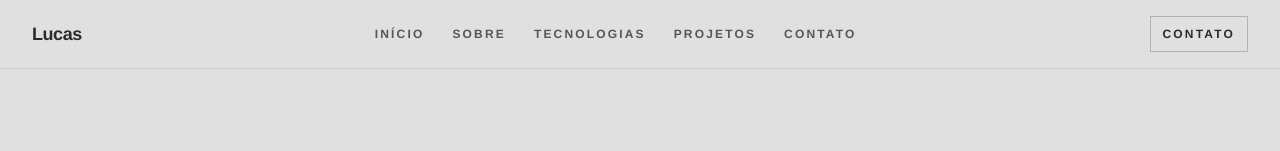
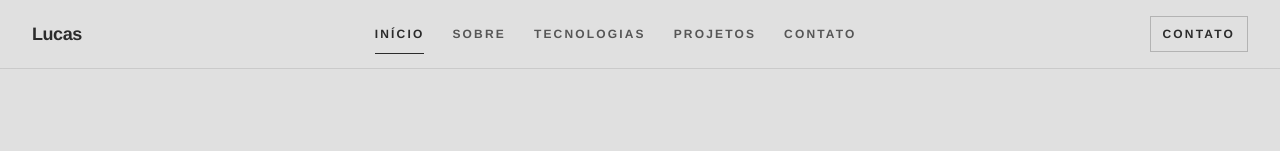
Before and after one commit to LaPachec/portfolio-lucas, a Next.js app: page / in a window 1280 px wide. Shown: the top 151 px of the page. Built offline with nearby package versions, Linux system fonts and the light colour scheme.

Commit message:
feat: add active section navigation

```diff
--- a/src/components/layout/navbar.tsx
+++ b/src/components/layout/navbar.tsx
@@ -1,20 +1,49 @@
 "use client";
 
-import { useState } from "react";
+import { useEffect, useState } from "react";
 import { Menu, X } from "lucide-react";
+import { motion, useReducedMotion } from "motion/react";
 
 import { Button } from "@/components/ui/button";
 
 const navigation = [
-  { label: "Início", href: "#inicio" },
-  { label: "Sobre", href: "#sobre" },
-  { label: "Tecnologias", href: "#tecnologias" },
-  { label: "Projetos", href: "#projetos" },
-  { label: "Contato", href: "#contato" },
+  { label: "Início", href: "#inicio", id: "inicio" },
+  { label: "Sobre", href: "#sobre", id: "sobre" },
+  { label: "Tecnologias", href: "#tecnologias", id: "tecnologias" },
+  { label: "Projetos", href: "#projetos", id: "projetos" },
+  { label: "Contato", href: "#contato", id: "contato" },
 ];
 
 export function Navbar() {
   const [isOpen, setIsOpen] = useState(false);
+  const [activeSection, setActiveSection] = useState("inicio");
+  const reduceMotion = useReducedMotion();
+
+  useEffect(() => {
+    const sections = navigation
+      .map((item) => document.getElementById(item.id))
+      .filter((section): section is HTMLElement => Boolean(section));
+
+    const observer = new IntersectionObserver(
+      (entries) => {
+        const visible = entries
+          .filter((entry) => entry.isIntersecting)
+          .sort((a, b) => b.intersectionRatio - a.intersectionRatio)[0];
+
+        if (visible?.target.id) {
+          setActiveSection(visible.target.id);
+        }
+      },
+      {
+        rootMargin: "-28% 0px -58% 0px",
+        threshold: [0.05, 0.15, 0.3, 0.6],
+      },
+    );
+
+    sections.forEach((section) => observer.observe(section));
+
+    return () => observer.disconnect();
+  }, []);
 
   function closeMenu() {
     setIsOpen(false);
@@ -36,15 +65,29 @@ export function Navbar() {
         </a>
 
         <div className="hidden items-center gap-7 md:flex">
-          {navigation.map((item) => (
+          {navigation.map((item) => {
+            const isActive = activeSection === item.id;
+
+            return (
               <a
                 key={item.href}
                 href={item.href}
-              className="text-xs font-semibold uppercase tracking-[0.18em] text-[var(--ironclad-grey)] transition-colors hover:text-[var(--charcoal-noir)] focus-visible:outline focus-visible:outline-2 focus-visible:outline-offset-4 focus-visible:outline-[var(--charcoal-noir)]"
+                aria-current={isActive ? "page" : undefined}
+                className="relative py-2 text-xs font-semibold uppercase tracking-[0.18em] text-[var(--ironclad-grey)] transition-colors hover:text-[var(--charcoal-noir)] focus-visible:outline focus-visible:outline-2 focus-visible:outline-offset-4 focus-visible:outline-[var(--charcoal-noir)]"
               >
+                <span className={isActive ? "text-[var(--charcoal-noir)]" : undefined}>
                   {item.label}
+                </span>
+                {isActive ? (
+                  <motion.span
+                    layoutId="navbar-active-section"
+                    className="absolute inset-x-0 -bottom-1 h-px bg-[var(--charcoal-noir)]"
+                    transition={reduceMotion ? { duration: 0 } : { type: "spring", stiffness: 420, damping: 34 }}
+                  />
+                ) : null}
               </a>
-          ))}
+            );
+          })}
         </div>
 
         <Button asChild size="sm" variant="outline" className="hidden md:inline-flex">
@@ -69,16 +112,22 @@ export function Navbar() {
           className="border-t border-[rgba(43,43,43,0.12)] bg-[var(--cloud-veil)] px-5 py-5 md:hidden"
         >
           <div className="mx-auto flex max-w-7xl flex-col gap-1">
-            {navigation.map((item) => (
+            {navigation.map((item) => {
+              const isActive = activeSection === item.id;
+
+              return (
                 <a
                   key={item.href}
                   href={item.href}
                   onClick={closeMenu}
-                className="border-b border-[rgba(43,43,43,0.1)] py-4 text-sm font-semibold uppercase tracking-[0.18em] text-[var(--charcoal-noir)] transition-colors hover:text-[var(--urban-fog)] focus-visible:outline focus-visible:outline-2 focus-visible:outline-offset-4 focus-visible:outline-[var(--charcoal-noir)]"
+                  aria-current={isActive ? "page" : undefined}
+                  className="flex items-center justify-between border-b border-[rgba(43,43,43,0.1)] py-4 text-sm font-semibold uppercase tracking-[0.18em] text-[var(--charcoal-noir)] transition-colors hover:text-[var(--urban-fog)] focus-visible:outline focus-visible:outline-2 focus-visible:outline-offset-4 focus-visible:outline-[var(--charcoal-noir)]"
                 >
                   {item.label}
+                  {isActive ? <span aria-hidden="true" className="size-1.5 rounded-full bg-[var(--charcoal-noir)]" /> : null}
                 </a>
-            ))}
+              );
+            })}
           </div>
         </div>
       ) : null}
```
Lines whose indentation alone changed are shown as unchanged.
